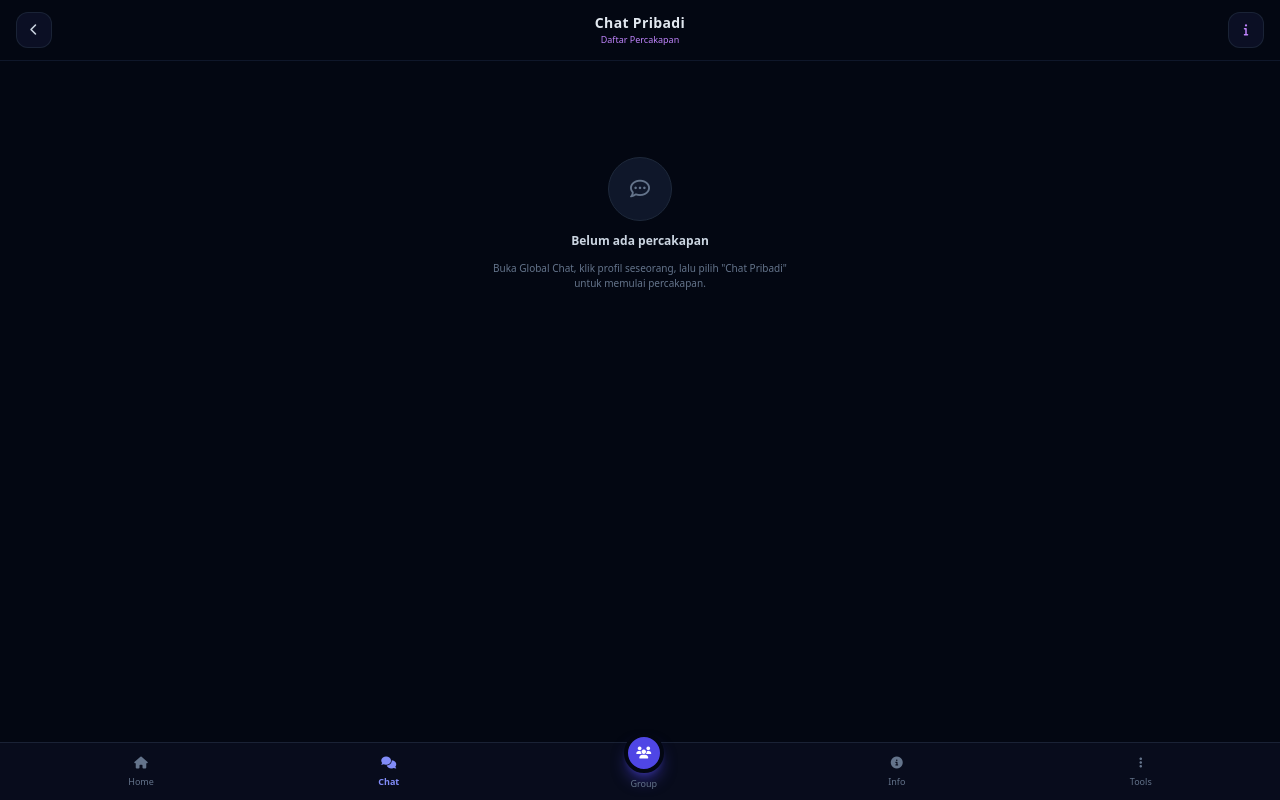
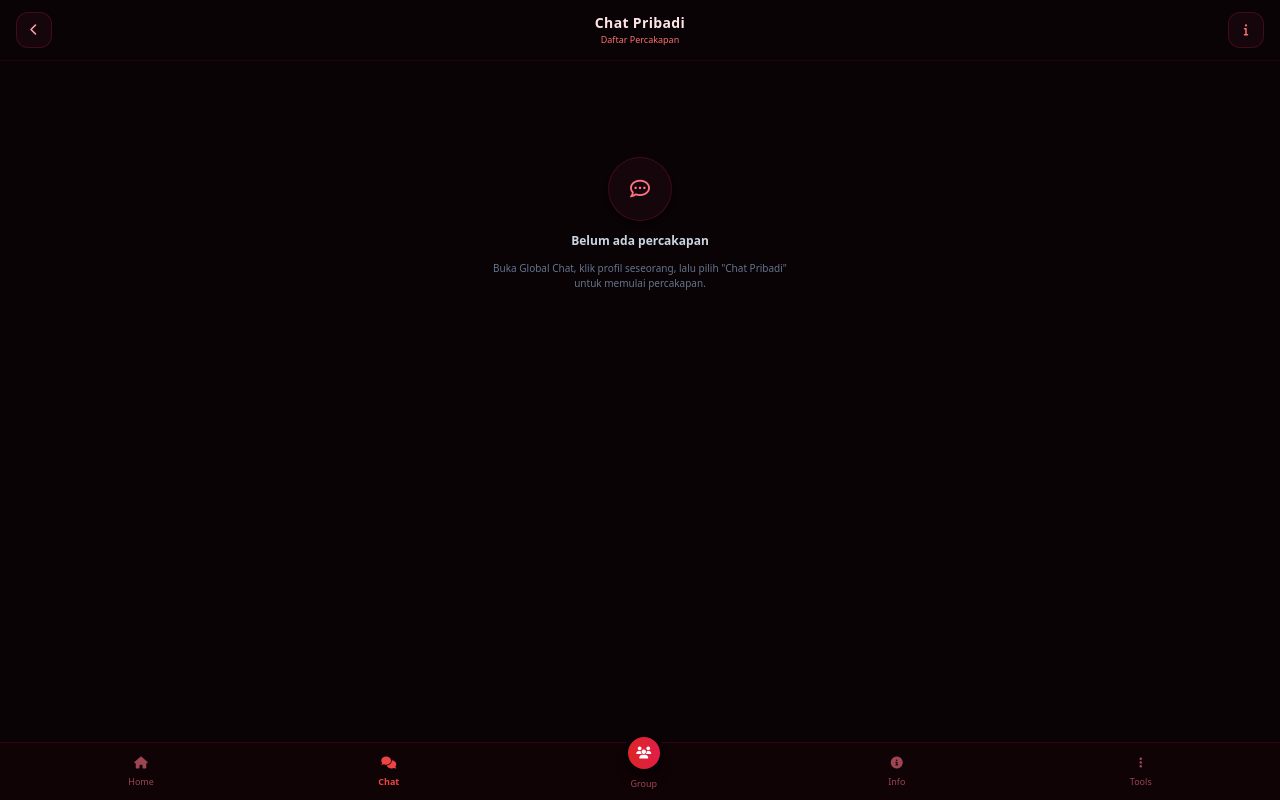
Before and after one commit to mikstyler/web-nabung, a website: page chatlist.html in a window 1280 px wide. Drawn offline with nearby package versions, Linux system fonts and the light colour scheme; sample sign-in values are in the browser's storage.

Commit message:
Update chatlist.html

```diff
--- a/chatlist.html
+++ b/chatlist.html
@@ -11,6 +11,7 @@
         body { font-family: 'Plus Jakarta Sans', sans-serif; user-select: none; -webkit-tap-highlight-color: transparent; }
         .no-scrollbar::-webkit-scrollbar { display: none; }
         .no-scrollbar { -ms-overflow-style: none; scrollbar-width: none; }
+        .red-glow { box-shadow: 0 0 20px rgba(239, 68, 68, 0.35); }
         @keyframes modalScale {
             0% { transform: scale(0.85); opacity: 0; }
             100% { transform: scale(1); opacity: 1; }
@@ -18,19 +19,19 @@
         .animate-modal { animation: modalScale 0.25s cubic-bezier(0.16, 1, 0.3, 1) forwards; }
     </style>
 </head>
-<body class="bg-[#030712] text-white font-sans flex flex-col h-[100dvh] justify-between overflow-hidden relative">
+<body id="page-body" class="bg-[#090305] text-white font-sans flex flex-col h-[100dvh] justify-between overflow-hidden relative transition-colors duration-300">
 
     <!-- HEADER -->
-    <header class="flex justify-between items-center px-4 py-3 bg-[#030712] border-b border-slate-900 z-10 flex-shrink-0">
-        <button onclick="window.location.href='index.html'" class="w-9 h-9 rounded-xl bg-[#0b0f24] border border-slate-800/80 flex items-center justify-center text-slate-300 active:scale-90 transition-all">
+    <header id="page-header" class="flex justify-between items-center px-4 py-3 bg-[#090305] border-b border-rose-950/40 z-10 flex-shrink-0 transition-colors duration-300">
+        <button onclick="window.location.href='index.html'" id="back-btn" class="w-9 h-9 rounded-xl bg-[#14060a] border border-rose-900/40 flex items-center justify-center text-rose-300 active:scale-90 transition-all">
             <i class="fa-solid fa-chevron-left text-xs"></i>
         </button>
         <div class="text-center">
-            <h1 class="text-sm font-bold tracking-wide text-slate-200">Chat Pribadi</h1>
-            <p class="text-[9px] text-purple-400 font-medium">Daftar Percakapan</p>
+            <h1 class="text-sm font-bold tracking-wide text-rose-100">Chat Pribadi</h1>
+            <p class="text-[9px] text-red-400 font-medium">Daftar Percakapan</p>
         </div>
-        <button onclick="tampilkanInfoCustom()" class="w-9 h-9 rounded-xl bg-[#0b0f24] border border-slate-800/80 flex items-center justify-center text-slate-300 active:scale-90 transition-all">
-            <i class="fa-solid fa-info text-xs text-purple-400"></i>
+        <button onclick="tampilkanInfoCustom()" id="info-btn" class="w-9 h-9 rounded-xl bg-[#14060a] border border-rose-900/40 flex items-center justify-center text-rose-300 active:scale-90 transition-all">
+            <i class="fa-solid fa-info text-xs text-red-400"></i>
         </button>
     </header>
 
@@ -40,42 +41,42 @@
     </main>
 
     <!-- BOTTOM NAVIGATION -->
-    <nav class="fixed bottom-0 left-0 right-0 bg-[#090d1e]/95 backdrop-blur-lg border-t border-slate-800/80 px-4 py-2.5 flex justify-around items-center z-20">
-        <a href="index.html" class="flex flex-col items-center text-slate-500 hover:text-slate-300 space-y-1 active:scale-90 transition-transform">
+    <nav id="bottom-nav" class="fixed bottom-0 left-0 right-0 bg-[#100407]/95 backdrop-blur-lg border-t border-rose-950/60 px-4 py-2.5 flex justify-around items-center z-20 transition-colors duration-300">
+        <a href="index.html" class="flex flex-col items-center text-rose-400/60 hover:text-rose-200 space-y-1 active:scale-90 transition-transform">
             <i class="fa-solid fa-house text-xs"></i>
             <span class="text-[9px]">Home</span>
         </a>
-        <a href="chatlist.html" class="flex flex-col items-center text-indigo-400 space-y-1 active:scale-90 transition-transform">
+        <a href="chatlist.html" class="flex flex-col items-center text-red-500 space-y-1 active:scale-90 transition-transform">
             <i class="fa-solid fa-comments text-xs"></i>
             <span class="text-[9px] font-bold">Chat</span>
         </a>
-        <a href="index.html" class="flex flex-col items-center text-slate-500 hover:text-slate-300 space-y-1 active:scale-95 transition-transform">
-            <div class="w-10 h-10 -mt-5 bg-indigo-600 rounded-full flex items-center justify-center text-white shadow-lg shadow-indigo-600/50 border-4 border-[#030712]">
+        <a href="index.html" class="flex flex-col items-center text-rose-400/60 hover:text-rose-200 space-y-1 active:scale-95 transition-transform">
+            <div class="w-10 h-10 -mt-5 bg-gradient-to-r from-red-600 to-rose-600 rounded-full flex items-center justify-center text-white shadow-lg red-glow border-4 border-[#090305]">
                 <i class="fa-solid fa-users text-xs"></i>
             </div>
             <span class="text-[9px]">Group</span>
         </a>
-        <a href="index.html" class="flex flex-col items-center text-slate-500 hover:text-slate-300 space-y-1 active:scale-90 transition-transform">
+        <a href="index.html" class="flex flex-col items-center text-rose-400/60 hover:text-rose-200 space-y-1 active:scale-90 transition-transform">
             <i class="fa-solid fa-circle-info text-xs"></i>
             <span class="text-[9px]">Info</span>
         </a>
-        <a href="index.html" class="flex flex-col items-center text-slate-500 hover:text-slate-300 space-y-1 active:scale-90 transition-transform">
+        <a href="index.html" class="flex flex-col items-center text-rose-400/60 hover:text-rose-200 space-y-1 active:scale-90 transition-transform">
             <i class="fa-solid fa-ellipsis-vertical text-xs"></i>
             <span class="text-[9px]">Tools</span>
         </a>
     </nav>
 
     <!-- CUSTOM MODAL -->
-    <div id="custom-modal" class="fixed inset-0 z-50 flex items-center justify-center p-4 bg-black/70 backdrop-blur-md hidden opacity-0 transition-opacity duration-300">
-        <div class="bg-[#0b0f24] border border-slate-800 rounded-3xl p-6 w-full max-w-xs text-center space-y-4 shadow-2xl animate-modal">
-            <div class="w-14 h-14 rounded-full bg-purple-500/20 border border-purple-500/40 text-purple-400 flex items-center justify-center text-xl mx-auto shadow-lg">
+    <div id="custom-modal" class="fixed inset-0 z-50 flex items-center justify-center p-4 bg-black/80 backdrop-blur-md hidden opacity-0 transition-opacity duration-300">
+        <div id="modal-box" class="bg-[#14060a] border border-red-600/50 rounded-3xl p-6 w-full max-w-xs text-center space-y-4 shadow-2xl red-glow animate-modal">
+            <div class="w-14 h-14 rounded-full bg-red-500/20 border border-red-500/40 text-red-400 flex items-center justify-center text-xl mx-auto shadow-lg">
                 <i class="fa-solid fa-circle-info"></i>
             </div>
             <div class="space-y-1">
                 <h3 id="modal-title" class="text-sm font-extrabold text-white">Informasi Chat</h3>
-                <p id="modal-message" class="text-[11px] text-slate-400 leading-relaxed">Pesan sistem...</p>
+                <p id="modal-message" class="text-[11px] text-rose-200/80 leading-relaxed">Pesan sistem...</p>
             </div>
-            <button onclick="tutupCustomModal()" class="w-full py-3 rounded-xl bg-gradient-to-r from-purple-600 to-indigo-600 hover:opacity-90 active:scale-95 text-white font-bold text-xs shadow-lg transition-all">
+            <button onclick="tutupCustomModal()" class="w-full py-3 rounded-xl bg-gradient-to-r from-red-600 to-rose-600 hover:opacity-90 active:scale-95 text-white font-bold text-xs shadow-lg red-glow transition-all">
                 Oke
             </button>
         </div>
@@ -90,20 +91,48 @@
                 return;
             }
 
+            const savedTheme = localStorage.getItem('mbd_theme') || 'red';
+            applyTheme(savedTheme);
             loadChatList(currentUser);
         });
+
+        function applyTheme(mode) {
+            const body = document.getElementById('page-body');
+            const header = document.getElementById('page-header');
+            const bottomNav = document.getElementById('bottom-nav');
+            const modalBox = document.getElementById('modal-box');
+            const backBtn = document.getElementById('back-btn');
+            const infoBtn = document.getElementById('info-btn');
+
+            if (mode === 'day') {
+                body.className = "bg-slate-100 text-slate-900 font-sans flex flex-col h-[100dvh] justify-between overflow-hidden relative transition-colors duration-300";
+                header.className = "flex justify-between items-center px-4 py-3 bg-white border-b border-slate-200 z-10 flex-shrink-0 transition-colors duration-300";
+                bottomNav.className = "fixed bottom-0 left-0 right-0 bg-white/95 backdrop-blur-lg border-t border-slate-200 px-4 py-2.5 flex justify-around items-center z-20 transition-colors duration-300";
+                modalBox.className = "bg-white border border-slate-200 rounded-3xl p-6 w-full max-w-xs text-center space-y-4 shadow-2xl animate-modal text-slate-900";
+                backBtn.className = "w-9 h-9 rounded-xl bg-slate-100 border border-slate-200 flex items-center justify-center text-slate-700 active:scale-90 transition-all";
+                infoBtn.className = "w-9 h-9 rounded-xl bg-slate-100 border border-slate-200 flex items-center justify-center text-slate-700 active:scale-90 transition-all";
+            } else {
+                body.className = "bg-[#090305] text-white font-sans flex flex-col h-[100dvh] justify-between overflow-hidden relative transition-colors duration-300";
+                header.className = "flex justify-between items-center px-4 py-3 bg-[#090305] border-b border-rose-950/40 z-10 flex-shrink-0 transition-colors duration-300";
+                bottomNav.className = "fixed bottom-0 left-0 right-0 bg-[#100407]/95 backdrop-blur-lg border-t border-rose-950/60 px-4 py-2.5 flex justify-around items-center z-20 transition-colors duration-300";
+                modalBox.className = "bg-[#14060a] border border-red-600/50 rounded-3xl p-6 w-full max-w-xs text-center space-y-4 shadow-2xl red-glow animate-modal";
+                backBtn.className = "w-9 h-9 rounded-xl bg-[#14060a] border border-rose-900/40 flex items-center justify-center text-rose-300 active:scale-90 transition-all";
+                infoBtn.className = "w-9 h-9 rounded-xl bg-[#14060a] border border-rose-900/40 flex items-center justify-center text-rose-300 active:scale-90 transition-all";
+            }
+        }
 
         function loadChatList(currentUser) {
             const container = document.getElementById('chat-list-container');
             const chatList = JSON.parse(localStorage.getItem(`mbd_private_chats_${currentUser}`) || '[]');
+            const savedTheme = localStorage.getItem('mbd_theme') || 'red';
 
             if (chatList.length === 0) {
                 container.innerHTML = `
                     <div class="text-center py-20 space-y-3">
-                        <div class="w-16 h-16 rounded-full bg-slate-900 border border-slate-800 flex items-center justify-center text-slate-500 text-xl mx-auto">
+                        <div class="w-16 h-16 rounded-full ${savedTheme === 'day' ? 'bg-slate-200 border-slate-300 text-slate-400' : 'bg-[#14060a] border-rose-900/40 text-rose-400'} border flex items-center justify-center text-xl mx-auto shadow-md">
                             <i class="fa-regular fa-comment-dots"></i>
                         </div>
-                        <h3 class="text-xs font-bold text-slate-300">Belum ada percakapan</h3>
+                        <h3 class="text-xs font-bold ${savedTheme === 'day' ? 'text-slate-700' : 'text-slate-300'}">Belum ada percakapan</h3>
                         <p class="text-[10px] text-slate-500 max-w-xs mx-auto">Buka Global Chat, klik profil seseorang, lalu pilih "Chat Pribadi" untuk memulai percakapan.</p>
                     </div>
                 `;
@@ -117,14 +146,18 @@
                 const lastMsg = messages.length > 0 ? messages[messages.length - 1].message : 'Ketuk untuk mulai mengobrol...';
                 const timeStr = messages.length > 0 ? messages[messages.length - 1].time : '';
 
+                const cardClass = savedTheme === 'day'
+                    ? 'bg-white border-slate-200 text-slate-900 shadow-md'
+                    : 'bg-[#14060a] border-rose-900/40 text-white shadow-lg';
+
                 html += `
-                    <div onclick="bukaRuangChat('${item.targetUser}')" class="flex items-center justify-between p-3.5 rounded-2xl bg-[#0b0f24] border border-slate-800/80 active:scale-[0.98] transition-all cursor-pointer shadow-md">
+                    <div onclick="bukaRuangChat('${item.targetUser}')" class="flex items-center justify-between p-3.5 rounded-2xl border ${cardClass} active:scale-[0.98] transition-all cursor-pointer">
                         <div class="flex items-center space-x-3">
-                            <div class="w-12 h-12 rounded-full bg-slate-900 border border-purple-500/50 flex items-center justify-center text-purple-400 font-extrabold text-sm uppercase">
+                            <div class="w-12 h-12 rounded-full ${savedTheme === 'day' ? 'bg-slate-100 border-slate-300 text-red-600' : 'bg-black border-red-600/60 text-red-400'} border-2 flex items-center justify-center font-extrabold text-sm uppercase shadow-sm">
                                 ${item.targetUser.charAt(0)}
                             </div>
                             <div>
-                                <h4 class="text-xs font-extrabold text-white">@${item.targetUser}</h4>
+                                <h4 class="text-xs font-extrabold">@${item.targetUser}</h4>
                                 <p class="text-[10px] text-slate-400 truncate max-w-[180px] pt-0.5">${escapeHtml(lastMsg)}</p>
                             </div>
                         </div>
```
